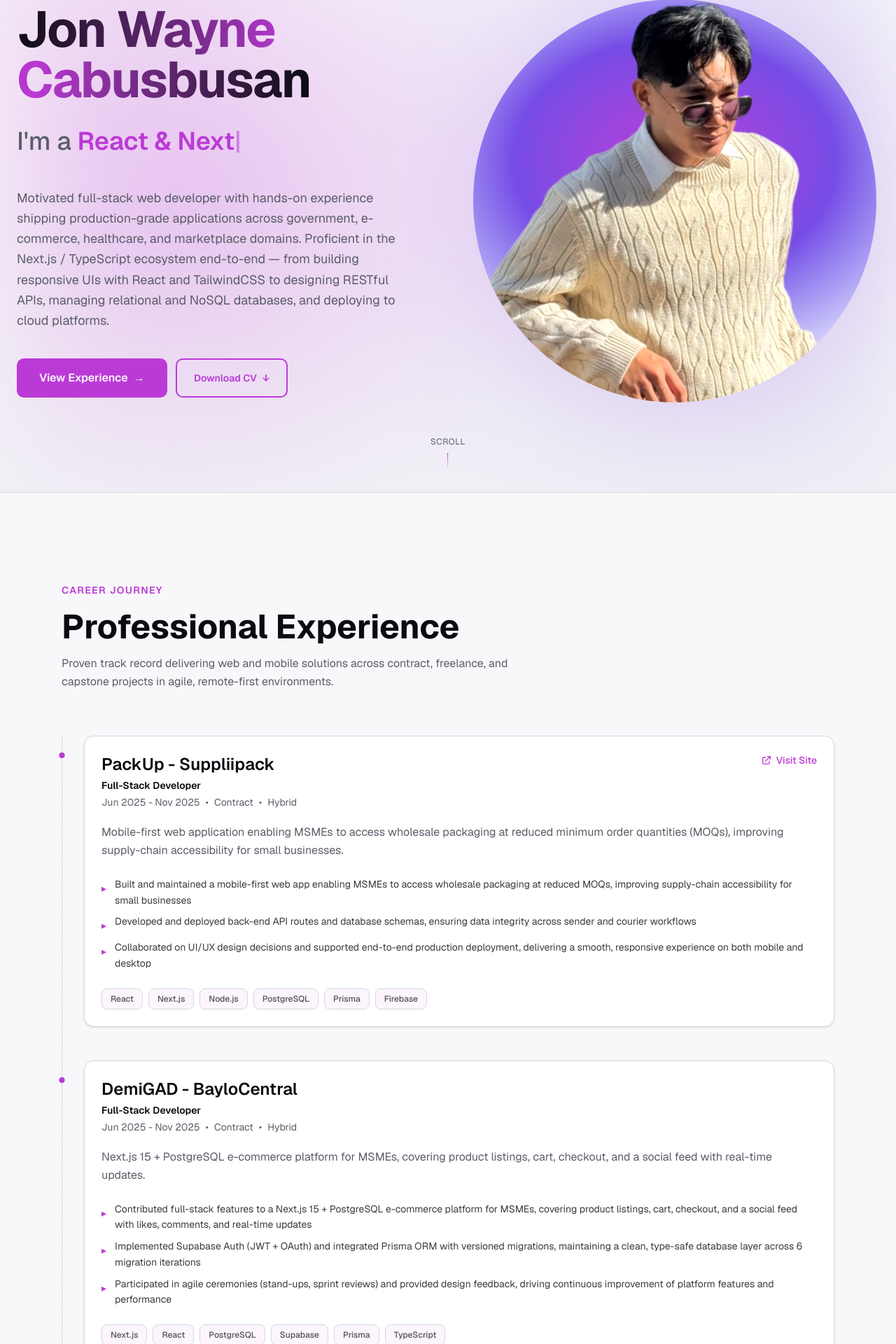
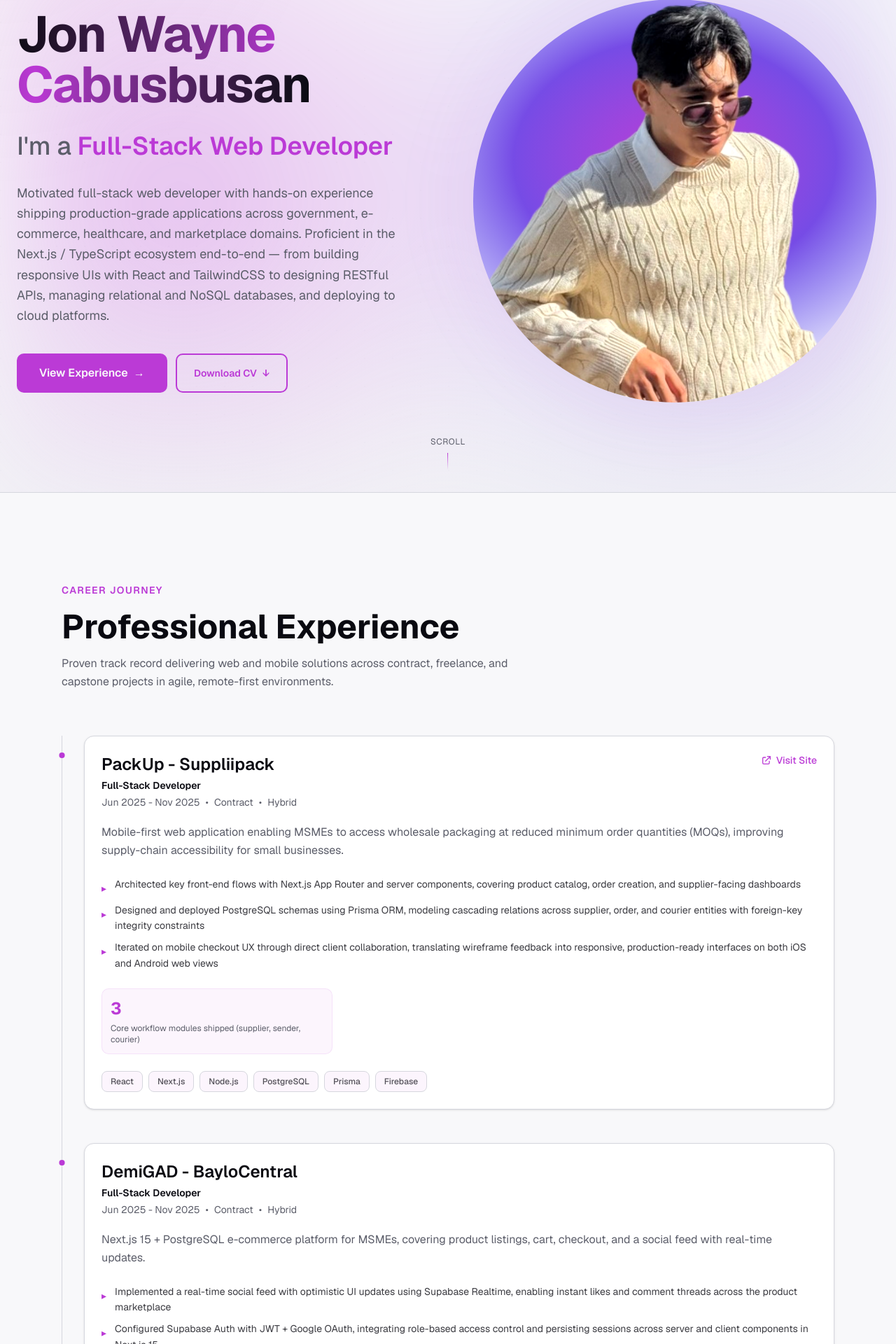
Before and after one commit to jnwync/devfolio, a Next.js app: page / in a window 1280 px wide. Shown: the part 206-2126 px from the top of the page at 70% size. Built offline with nearby package versions, Linux system fonts and the light colour scheme.

Commit message:
feat: refactor Hero and Skills components; remove unused state and typing animation, update Skills section to improve layout and accessibility; enhance Projects section with GitHub links and image support

```diff
--- a/app/components/HeroImage.tsx
+++ b/app/components/HeroImage.tsx
@@ -29,7 +29,6 @@ export default function HeroImage() {
             isLoaded ? 'opacity-100' : 'opacity-0'
           }`}
           onLoad={() => {
-            console.log('Image loaded successfully');
             setIsLoaded(true);
           }}
           onError={(e) => {
--- /dev/null
+++ b/app/components/sections/Education.tsx
@@ -0,0 +1,75 @@
+'use client';
+
+import { motion } from 'framer-motion';
+import { portfolioData } from '@/data/portfolio';
+
+export default function Education() {
+  const { education } = portfolioData;
+
+  // Highlight the most relevant courses — skip generic module names
+  const featuredCoursework = education.coursework.filter(
+    (c) =>
+      !c.includes('I-III') &&
+      !c.includes('Engineering Data Analysis')
+  );
+
+  return (
+    <section
+      id="education"
+      aria-labelledby="education-heading"
+      className="scroll-mt-20 border-t border-border py-20 md:py-32"
+    >
+      <div className="mx-auto max-w-6xl px-6">
+        {/* Section Header */}
+        <motion.header
+          initial={{ opacity: 0, y: 20 }}
+          whileInView={{ opacity: 1, y: 0 }}
+          viewport={{ once: true, margin: '-100px' }}
+          transition={{ duration: 0.6, ease: 'easeOut' }}
+          className="mb-16 space-y-4"
+        >
+          <p className="text-sm font-semibold uppercase tracking-widest text-accent">
+            Academic Background
+          </p>
+          <h2 id="education-heading" className="text-balance text-4xl font-bold md:text-5xl">
+            Education
+          </h2>
+        </motion.header>
+
+        <motion.div
+          initial={{ opacity: 0, y: 20 }}
+          whileInView={{ opacity: 1, y: 0 }}
+          viewport={{ once: true, margin: '-100px' }}
+          transition={{ duration: 0.6, ease: 'easeOut', delay: 0.2 }}
+          className="rounded-xl border border-border bg-card px-8 py-8 shadow-sm"
+        >
+          {/* Degree + Institution */}
+          <div className="flex flex-col sm:flex-row sm:items-start sm:justify-between gap-4 mb-8">
+            <div className="space-y-1">
+              <h3 className="text-xl font-bold text-foreground">{education.degree}</h3>
+              <p className="text-base font-semibold text-accent">{education.institution}</p>
+            </div>
+            <span className="shrink-0 self-start rounded-full bg-muted px-4 py-1.5 text-sm font-medium text-muted-foreground">
+              Class of {education.year}
+            </span>
+          </div>
+
+          {/* Relevant Coursework */}
+          <div>
+            <p className="text-sm font-semibold text-foreground mb-3">Relevant Coursework</p>
+            <div className="flex flex-wrap gap-2">
+              {featuredCoursework.map((course) => (
+                <span
+                  key={course}
+                  className="inline-block rounded-md bg-muted px-3 py-1.5 text-xs font-medium text-muted-foreground hover:bg-accent/10 hover:text-accent transition-colors"
+                >
+                  {course}
+                </span>
+              ))}
+            </div>
+          </div>
+        </motion.div>
+      </div>
+    </section>
+  );
+}
--- a/app/components/sections/Hero.tsx
+++ b/app/components/sections/Hero.tsx
@@ -8,51 +8,12 @@ import { portfolioData } from '@/data/portfolio';
 
 export default function Hero() {
   const { personal } = portfolioData;
-  const roles = personal.roles;
-
-  const [currentRole, setCurrentRole] = useState(0);
-  const [displayedText, setDisplayedText] = useState('');
-  const [isDeleting, setIsDeleting] = useState(false);
   const [isVisible, setIsVisible] = useState(false);
 
   // Trigger entrance animations
   useEffect(() => {
     setIsVisible(true);
   }, []);
-
-  // Typing animation effect
-  useEffect(() => {
-    const role = roles[currentRole];
-
-    // Safety check
-    if (!role) return;
-
-    // Slower on mobile for better readability
-    const isMobile = typeof window !== 'undefined' && window.innerWidth < 768;
-    const typingSpeed = isDeleting ? (isMobile ? 60 : 50) : (isMobile ? 150 : 100);
-    const pauseDuration = isDeleting ? 500 : 2000;
-
-    if (!isDeleting && displayedText === role) {
-      const timeout = setTimeout(() => setIsDeleting(true), pauseDuration);
-      return () => clearTimeout(timeout);
-    }
-
-    if (isDeleting && displayedText === '') {
-      setIsDeleting(false);
-      setCurrentRole((prev) => (prev + 1) % roles.length);
-      return;
-    }
-
-    const timeout = setTimeout(() => {
-      setDisplayedText(
-        isDeleting
-          ? role.substring(0, displayedText.length - 1)
-          : role.substring(0, displayedText.length + 1)
-      );
-    }, typingSpeed);
-
-    return () => clearTimeout(timeout);
-  }, [displayedText, isDeleting, currentRole]);
 
   return (
     <section
@@ -111,16 +72,9 @@ export default function Hero() {
               className={`text-xl sm:text-2xl md:text-3xl lg:text-4xl font-medium text-muted-foreground motion-safe:transition-all motion-safe:duration-700 motion-safe:delay-200 ${
                 isVisible ? 'opacity-100 motion-safe:translate-y-0' : 'opacity-0 motion-safe:translate-y-8'
               }`}
-              aria-live="polite"
-              aria-atomic="true"
             >
               I'm a{' '}
-              <span className="relative inline-block min-h-[1.5em] min-w-[280px] sm:min-w-[380px] md:min-w-[480px]">
-                <span className="text-accent font-semibold">
-                  {displayedText}
-                </span>
-                <span className="animate-pulse text-accent" aria-hidden="true">|</span>
-              </span>
+              <span className="text-accent font-semibold">{personal.tagline}</span>
             </h2>
 
             {/* Description */}
--- a/app/components/sections/Skills.tsx
+++ b/app/components/sections/Skills.tsx
@@ -1,7 +1,6 @@
 'use client';
 
 import { motion, type Variants } from 'framer-motion';
-import { useState } from 'react';
 import { portfolioData } from '@/data/portfolio';
 
 export default function Skills() {
@@ -70,7 +69,7 @@ export default function Skills() {
           </p>
         </motion.header>
 
-        {/* Featured Skills */}
+        {/* Primary Stack */}
         <motion.div
           initial={{ opacity: 0, y: 20 }}
           whileInView={{ opacity: 1, y: 0 }}
@@ -78,45 +77,19 @@ export default function Skills() {
           transition={{ duration: 0.6, ease: 'easeOut', delay: 0.2 }}
           className="mb-12"
         >
-          <h3 className="text-sm font-semibold text-foreground mb-6">Core Competencies</h3>
-          <div className="grid gap-6 sm:grid-cols-2">
+          <h3 className="text-sm font-semibold text-foreground mb-6">Primary Stack</h3>
+          <div className="flex flex-wrap gap-3">
             {featuredSkills.map((skill, index) => (
-              <motion.div
+              <motion.span
                 key={skill.name}
-                initial={{ opacity: 0, x: -20 }}
-                whileInView={{ opacity: 1, x: 0 }}
+                initial={{ opacity: 0, scale: 0.9 }}
+                whileInView={{ opacity: 1, scale: 1 }}
                 viewport={{ once: true }}
-                transition={{
-                  type: 'spring',
-                  damping: 20,
-                  stiffness: 100,
-                  delay: 0.1 + index * 0.1,
-                }}
-                className="group"
+                transition={{ duration: 0.3, ease: 'easeOut', delay: 0.1 + index * 0.05 }}
+                className="inline-block rounded-md border border-accent/40 bg-accent/5 px-4 py-2 text-sm font-semibold text-accent hover:border-accent hover:bg-accent/10 transition-colors"
               >
-                <div className="flex items-center justify-between mb-2">
-                  <span className="text-sm font-semibold text-foreground group-hover:text-accent transition-colors">
-                    {skill.name}
-                  </span>
-                  <span className="text-xs text-muted-foreground opacity-0 group-hover:opacity-100 transition-opacity">
-                    {skill.yearsUsed}yr • {skill.proficiency}%
-                  </span>
-                </div>
-                <div className="h-2 bg-muted rounded-full overflow-hidden">
-                  <motion.div
-                    initial={{ scaleX: 0 }}
-                    whileInView={{ scaleX: skill.proficiency / 100 }}
-                    viewport={{ once: true }}
-                    transition={{
-                      type: 'spring',
-                      damping: 20,
-                      stiffness: 80,
-                      delay: 0.2 + index * 0.1,
-                    }}
-                    className="h-full bg-linear-to-r from-accent to-primary rounded-full origin-left"
-                  />
-                </div>
-              </motion.div>
+                {skill.name}
+              </motion.span>
             ))}
           </div>
         </motion.div>
--- a/app/page.tsx
+++ b/app/page.tsx
@@ -1,10 +1,9 @@
-'use client';
-
 import ProfessionalExperience from './components/sections/Experiences';
 import Hero from './components/sections/Hero';
 import Navigation from './components/Navigation';
 import Projects from './components/sections/Projects';
 import Skills from './components/sections/Skills';
+import Education from './components/sections/Education';
 import Contact from './components/sections/Contacts';
 
 export default function Home() {
@@ -15,6 +14,7 @@ export default function Home() {
       <ProfessionalExperience />
       <Projects />
       <Skills />
+      <Education />
       <Contact />
     </main>
   );
--- a/data/portfolio.ts
+++ b/data/portfolio.ts
@@ -31,6 +31,8 @@ export interface Project {
   achievements: string[];
   technologies: string[];
   link?: string;
+  github?: string;
+  image?: string;
 }
 
 export interface Skill {
@@ -101,7 +103,6 @@ export const portfolioData: PortfolioData = {
     roles: [
       'Full-Stack Web Developer',
       'React & Next.js Specialist',
-      'Building Digital Experiences',
     ],
     availability: {
       status: 'available',
@@ -124,11 +125,13 @@ export const portfolioData: PortfolioData = {
       location: 'Hybrid',
       description: 'Mobile-first web application enabling MSMEs to access wholesale packaging at reduced minimum order quantities (MOQs), improving supply-chain accessibility for small businesses.',
       achievements: [
-        'Built and maintained a mobile-first web app enabling MSMEs to access wholesale packaging at reduced MOQs, improving supply-chain accessibility for small businesses',
-        'Developed and deployed back-end API routes and database schemas, ensuring data integrity across sender and courier workflows',
-        'Collaborated on UI/UX design decisions and supported end-to-end production deployment, delivering a smooth, responsive experience on both mobile and desktop',
+        'Architected key front-end flows with Next.js App Router and server components, covering product catalog, order creation, and supplier-facing dashboards',
+        'Designed and deployed PostgreSQL schemas using Prisma ORM, modeling cascading relations across supplier, order, and courier entities with foreign-key integrity constraints',
+        'Iterated on mobile checkout UX through direct client collaboration, translating wireframe feedback into responsive, production-ready interfaces on both iOS and Android web views',
       ],
-      impact: [],
+      impact: [
+        { metric: '3', description: 'Core workflow modules shipped (supplier, sender, courier)' },
+      ],
       technologies: ['React', 'Next.js', 'Node.js', 'PostgreSQL', 'Prisma', 'Firebase'],
       link: 'https://www.packup.ph/',
     },
@@ -143,11 +146,14 @@ export const portfolioData: PortfolioData = {
       location: 'Hybrid',
       description: 'Next.js 15 + PostgreSQL e-commerce platform for MSMEs, covering product listings, cart, checkout, and a social feed with real-time updates.',
       achievements: [
-        'Contributed full-stack features to a Next.js 15 + PostgreSQL e-commerce platform for MSMEs, covering product listings, cart, checkout, and a social feed with likes, comments, and real-time updates',
-        'Implemented Supabase Auth (JWT + OAuth) and integrated Prisma ORM with versioned migrations, maintaining a clean, type-safe database layer across 6 migration iterations',
-        'Participated in agile ceremonies (stand-ups, sprint reviews) and provided design feedback, driving continuous improvement of platform features and performance',
+        'Implemented a real-time social feed with optimistic UI updates using Supabase Realtime, enabling instant likes and comment threads across the product marketplace',
+        'Configured Supabase Auth with JWT + Google OAuth, integrating role-based access control and persisting sessions across server and client components in Next.js 15',
+        'Maintained a versioned Prisma migration history across 6 schema iterations, performing zero-data-loss upgrades in both staging and production environments',
       ],
-      impact: [],
+      impact: [
+        { metric: '6', description: 'Versioned DB migrations in production' },
+        { metric: '2', description: 'Auth strategies integrated (JWT + Google OAuth)' },
+      ],
       technologies: ['Next.js', 'React', 'PostgreSQL', 'Supabase', 'Prisma', 'TypeScript'],
     },
     {
@@ -161,11 +167,13 @@ export const portfolioData: PortfolioData = {
       location: 'Remote',
       description: 'Patient portal and hospital booking web application for healthcare facility management.',
       achievements: [
-        'Led front-end development of a patient portal and hospital booking system, delivering a responsive UI/UX serving both patients and admin staff',
-        'Refactored back-end logic and optimized database structure, measurably reducing load times and enabling scalable, reliable performance under high-volume booking operations',
-        'Shipped to production in a 2-developer agile team, contributing to design discussions, sprint reviews, and end-to-end QA before release',
+        'Owned the patient-facing portal UI with React and TailwindCSS, building scheduling, appointment history, and admin management views from Figma designs to production',
+        'Refactored back-end API routes and restructured the PostgreSQL schema, reducing average query latency and improving reliability under concurrent booking loads',
+        'Coordinated end-to-end QA in a 2-developer agile team — writing regression test cases, validating against production data, and clearing release gates before each sprint deployment',
       ],
-      impact: [],
+      impact: [
+        { metric: '2', description: 'Developer agile delivery team' },
+      ],
       technologies: ['React', 'Next.js', 'Node.js', 'PostgreSQL', 'TailwindCSS'],
     },
     {
@@ -179,11 +187,14 @@ export const portfolioData: PortfolioData = {
       location: 'Iloilo, Philippines',
       description: 'Government-backed interactive MSME map for Iloilo, enabling DTI admins to register, visualize, and monitor regional businesses.',
       achievements: [
-        'Built and deployed a government-backed interactive MSME map for Iloilo using Next.js, Firebase Firestore, and Google Maps API — enabling DTI admins to register, visualize, and monitor regional businesses',
-        'Designed a RESTful API layer with role-based access control (superadmin / admin), a two-step signup approval workflow, and cascading Firestore operations across related collections',
-        'Implemented Zod validation and end-to-end TypeScript type safety across API routes, form schemas, and Firestore utility abstractions, reducing runtime errors in production',
+        'Integrated the Google Maps JavaScript API with dynamic marker clustering and custom info windows, enabling DTI staff to visually monitor MSME density and filter by industry category across Iloilo',
+        'Designed a RESTful API layer with role-based access control (superadmin / admin), a two-step signup approval workflow, and cascading Firestore write operations across related business collections',
+        'Applied Zod schema validation end-to-end — across API route handlers, multi-step registration forms, and Firestore utility abstractions — eliminating a class of runtime type errors before production launch',
       ],
-      impact: [],
+      impact: [
+        { metric: '3', description: 'Access tiers with approval workflows (superadmin, admin, viewer)' },
+        { metric: '100%', description: 'TypeScript & Zod coverage across API routes and forms' },
+      ],
       technologies: ['Next.js', 'Firebase Firestore', 'Google Maps API', 'TypeScript', 'Zod', 'REST APIs'],
       link: 'https://dti6-industry-map.vercel.app/',
     },
@@ -193,6 +204,21 @@ export const portfolioData: PortfolioData = {
   // PROJECTS
   // ---------------------------------------------------------------------------
   projects: [
+    {
+      id: 'devfolio',
+      title: 'Devfolio — Personal Portfolio',
+      type: 'personal',
+      period: 'Jan 2026 - Present',
+      startDate: '2026-01',
+      endDate: '2026-02',
+      description: 'Fully custom portfolio built from scratch with a focus on accessibility, a production-grade design system, and a centralized data architecture — no templates used.',
+      achievements: [
+        'Built on Next.js 16 App Router and React 19 with Tailwind v4, using an oklch-based design token system covering full light/dark mode, semantic color roles, and smooth 200ms theme transitions with no FOUC',
+        'Achieved WCAG 2.1 compliance throughout — skip-to-content link, aria-labelledby on every section, aria-live on dynamic content, and prefers-reduced-motion support across all Framer Motion animations',
+        'Centralized all content in a single typed data file (portfolio.ts) with domain interfaces and utility functions, so every section updates from one place without touching component code',
+      ],
+      technologies: ['Next.js', 'React', 'TypeScript', 'TailwindCSS', 'Framer Motion'],
+    },
     {
       id: 'reisky',
       title: 'Reisky - Traditional Filipino Martial Arts Website',
```
Also changed, not shown: app/components/sections/Projects.tsx (+30 -1 lines).
